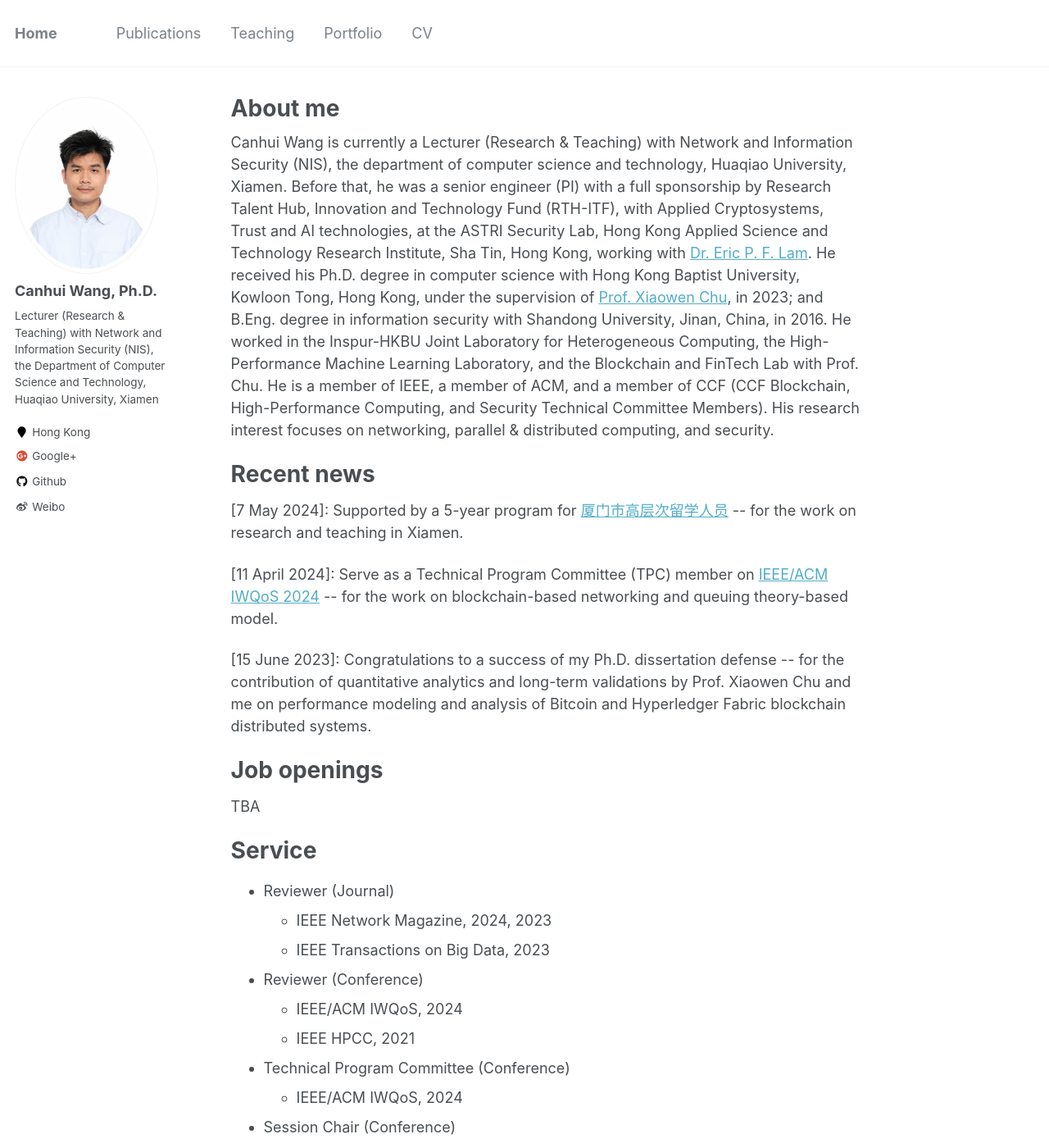
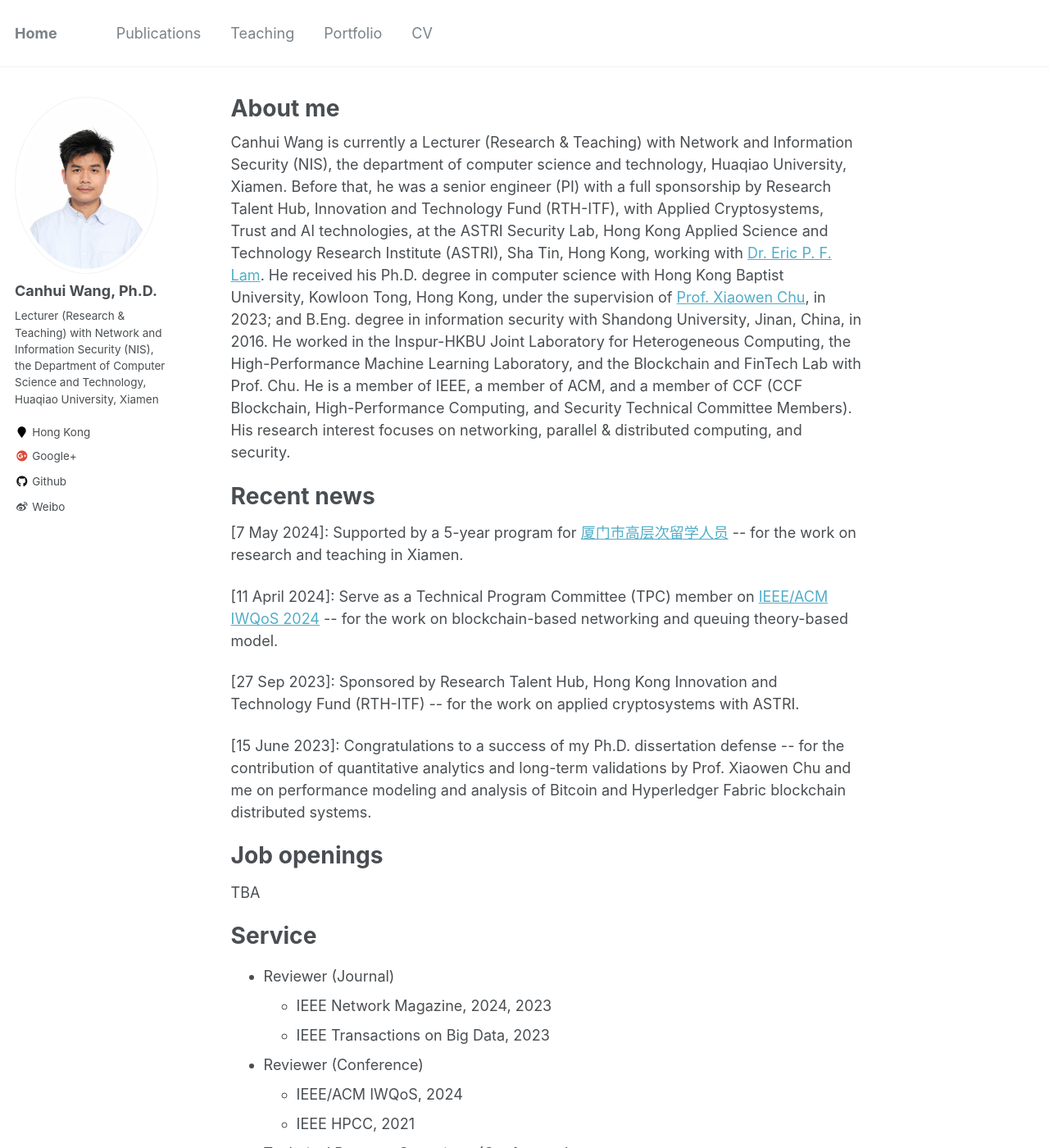
Before and after one commit to Canhui/canhui.github.io, a Jekyll site: the page built from _pages/about.md, in a window 1280 px wide and 1400 px high. Shown: the whole window at 82% size. Built offline with Jekyll 4.4.1, drawn with Linux system fonts in a browser that asks for light colours.

Commit message:
Update about.md

```diff
--- a/_pages/about.md
+++ b/_pages/about.md
@@ -9,13 +9,15 @@ redirect_from:
   - /about.html
 ---
 
-Canhui Wang is currently a Lecturer (Research & Teaching) with Network and Information Security (NIS), the department of computer science and technology, Huaqiao University, Xiamen. Before that, he was a senior engineer (PI) with a full sponsorship by Research Talent Hub, Innovation and Technology Fund (RTH-ITF), with Applied Cryptosystems, Trust and AI technologies, at the ASTRI Security Lab, Hong Kong Applied Science and Technology Research Institute, Sha Tin, Hong Kong, working with [Dr. Eric P. F. Lam](https://www.linkedin.com/in/peifunglam2/). He received his Ph.D. degree in computer science with Hong Kong Baptist University, Kowloon Tong, Hong Kong, under the supervision of [Prof. Xiaowen Chu](https://www.linkedin.com/in/xiaowen-chu-477b9120/), in 2023; and B.Eng. degree in information security with Shandong University, Jinan, China, in 2016. He worked in the Inspur-HKBU Joint Laboratory for Heterogeneous Computing, the High-Performance Machine Learning Laboratory, and the Blockchain and FinTech Lab with Prof. Chu. He is a member of IEEE, a member of ACM, and a member of CCF (CCF Blockchain, High-Performance Computing, and Security Technical Committee Members). His research interest focuses on networking, parallel & distributed computing, and security.
+Canhui Wang is currently a Lecturer (Research & Teaching) with Network and Information Security (NIS), the department of computer science and technology, Huaqiao University, Xiamen. Before that, he was a senior engineer (PI) with a full sponsorship by Research Talent Hub, Innovation and Technology Fund (RTH-ITF), with Applied Cryptosystems, Trust and AI technologies, at the ASTRI Security Lab, Hong Kong Applied Science and Technology Research Institute (ASTRI), Sha Tin, Hong Kong, working with [Dr. Eric P. F. Lam](https://www.linkedin.com/in/peifunglam2/). He received his Ph.D. degree in computer science with Hong Kong Baptist University, Kowloon Tong, Hong Kong, under the supervision of [Prof. Xiaowen Chu](https://www.linkedin.com/in/xiaowen-chu-477b9120/), in 2023; and B.Eng. degree in information security with Shandong University, Jinan, China, in 2016. He worked in the Inspur-HKBU Joint Laboratory for Heterogeneous Computing, the High-Performance Machine Learning Laboratory, and the Blockchain and FinTech Lab with Prof. Chu. He is a member of IEEE, a member of ACM, and a member of CCF (CCF Blockchain, High-Performance Computing, and Security Technical Committee Members). His research interest focuses on networking, parallel & distributed computing, and security.
 
 Recent news
 ======
 \[7 May 2024\]: Supported by a 5-year program for [厦门市高层次留学人员](http://hrss.xm.gov.cn) -\- for the work on research and teaching in Xiamen.
 
 \[11 April 2024\]: Serve as a Technical Program Committee (TPC) member on [IEEE/ACM IWQoS 2024](https://iwqos2024.ieee-iwqos.org/committees/technical-program-committee) -\- for the work on blockchain-based networking and queuing theory-based model.
+
+\[27 Sep 2023\]: Sponsored by Research Talent Hub, Hong Kong Innovation and Technology Fund (RTH-ITF) -\- for the work on applied cryptosystems with ASTRI.
 
 \[15 June 2023\]: Congratulations to a success of my Ph.D. dissertation defense -\- for the contribution of quantitative analytics and long-term validations by Prof. Xiaowen Chu and me on performance modeling and analysis of Bitcoin and Hyperledger Fabric blockchain distributed systems.
 
```
